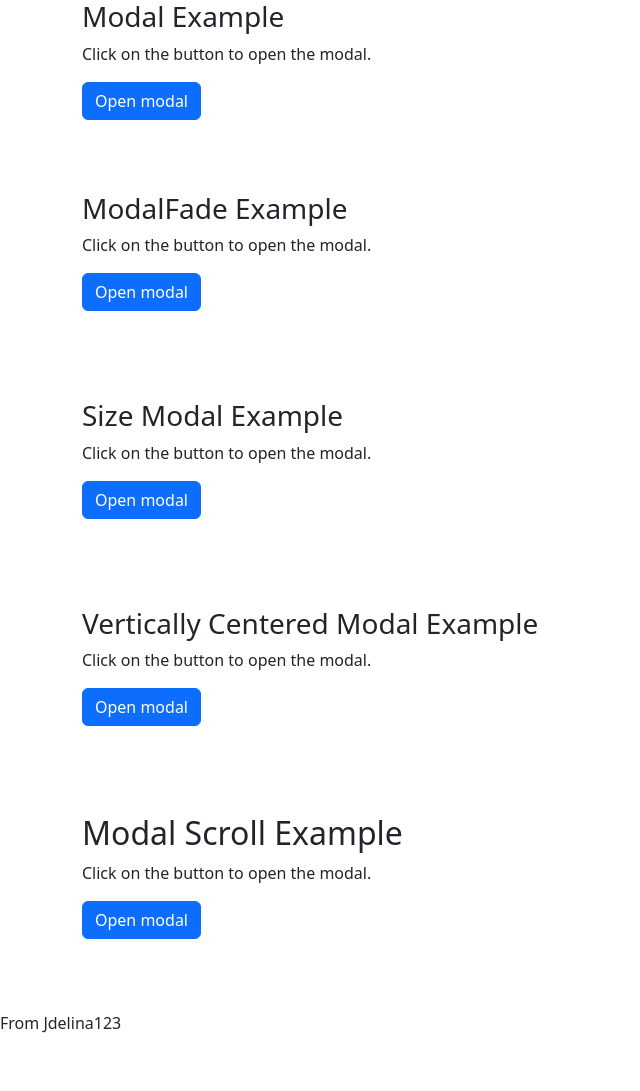
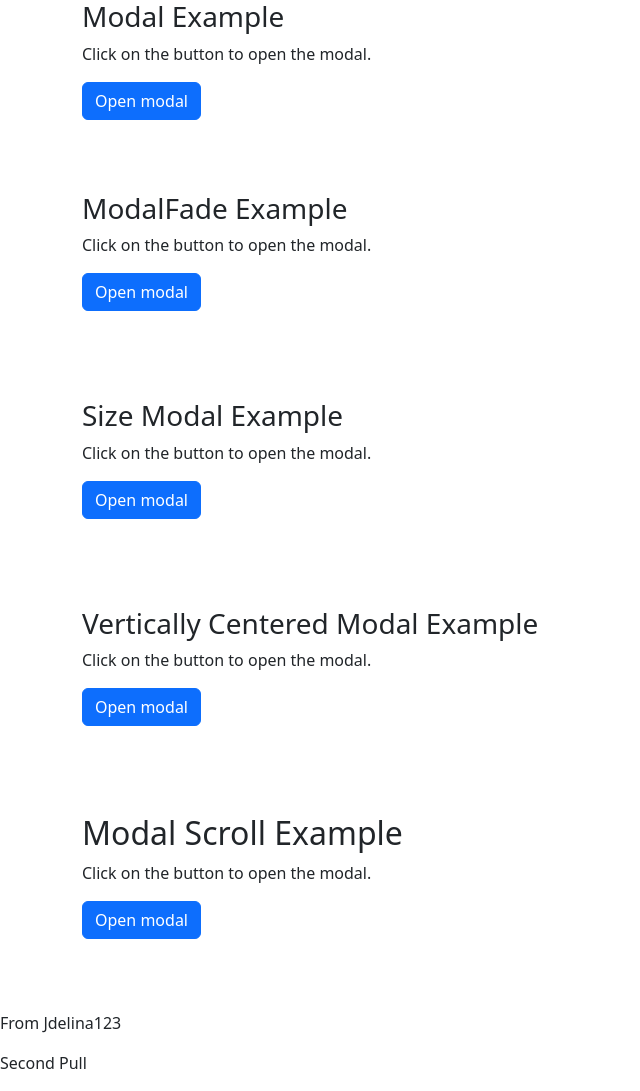
Before and after one commit to Jdelina/wd69p, a plain HTML site: page index.html in a window 1280 px wide. Shown: the whole page, without its empty margins (0-640 px from the left). Before the commit the page ends 1051 px from the top, so only its background shows below. Drawn offline with nearby package versions, Linux system fonts and the light colour scheme.

Commit message:
Update index.html
second

```diff
--- a/index.html
+++ b/index.html
@@ -220,5 +220,7 @@
 
 <p> From Jdelina123 </p>
 
+    <p> Second Pull</p>
+
 </body>
 </html>
```
